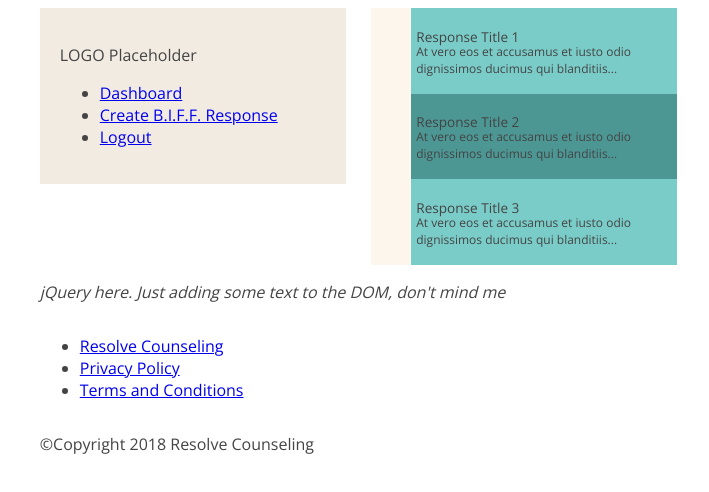
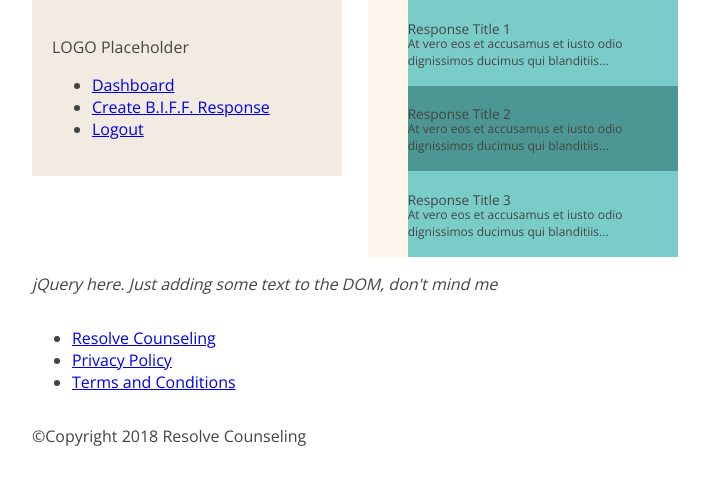
Before and after one commit to bryanspearman/SERF-Board, a website: page public/index.html in a window 1280 px wide. Shown: the whole page, without its empty margins (1-710 px from the left). Drawn offline with nearby package versions, Linux system fonts and the light colour scheme.

Commit message:
css updates

```diff
--- a/public/main.css
+++ b/public/main.css
@@ -37,6 +37,11 @@ html {
   color: #444;
   margin: 0px;
   padding: 0px;
+}
+
+body {
+  padding: 0px;
+  margin: 0px;
 }
 
 /* Mobile defaults */
@@ -99,9 +104,9 @@ body {
     list-style-type: none;
   }
 
-  .dynamic-1 li {
+  .dynamic-1 ul li {
     margin: 0px;
-    padding: 5px;
+    padding: 5px 5px 5px 0px;
   }
 
   .dynamic-1 ul li:nth-child(even) {
```
